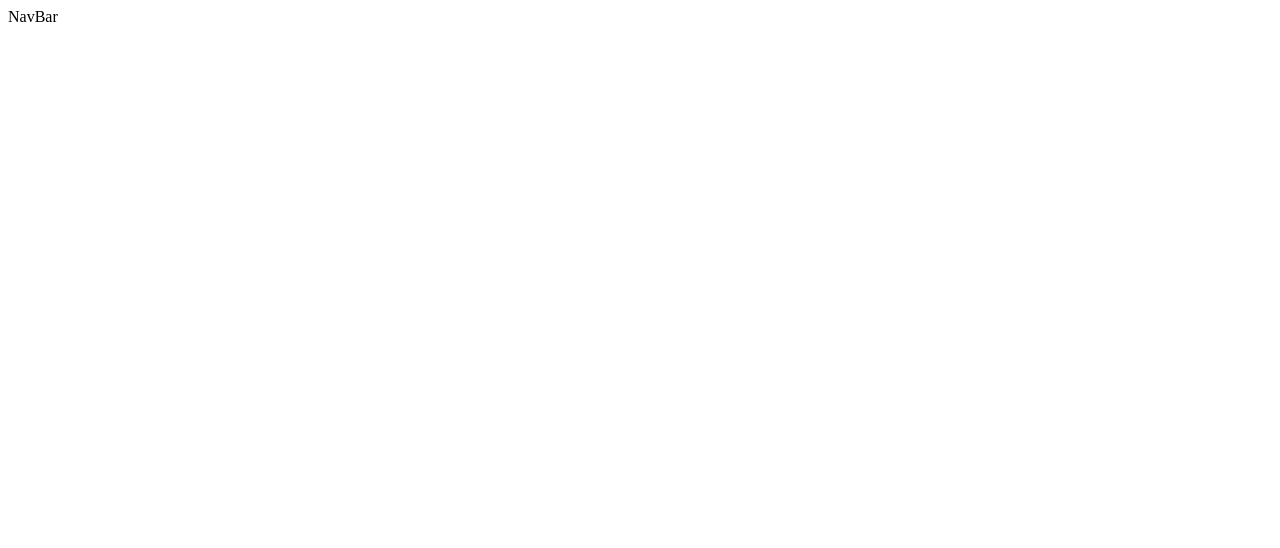
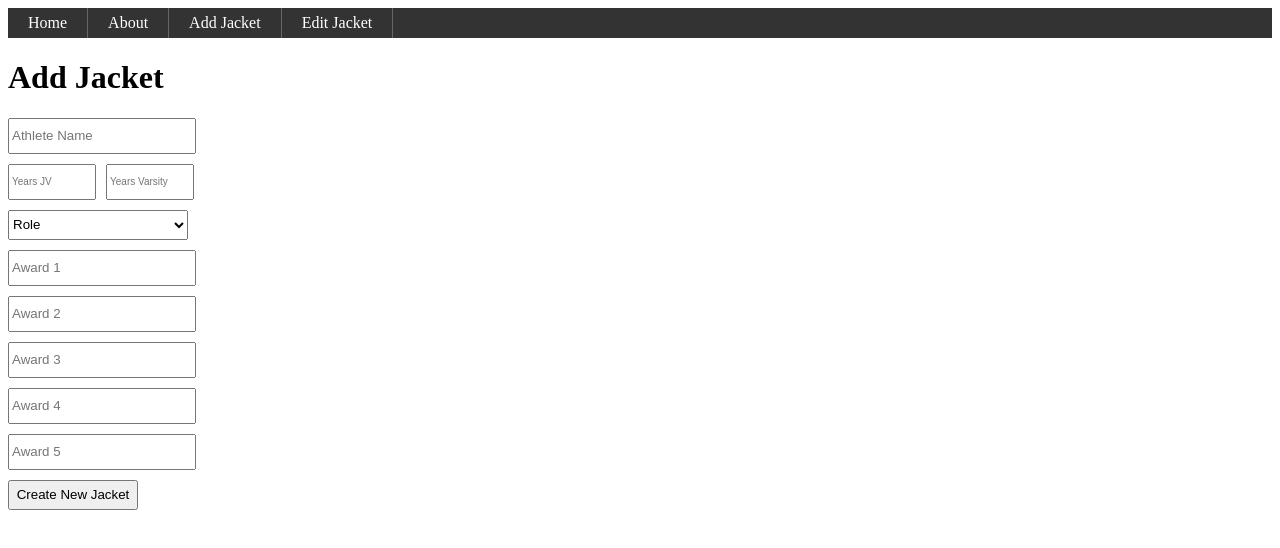
Before and after one commit to BLewis739/wrestling_jackets, a React (Create React App) app in the folder client/: page /AddJacket in a window 1280 px wide. Before the commit this address had no page. Shown: the top 548 px of the page. Built offline with nearby package versions, Linux system fonts and the light colour scheme.

Commit message:
Post works, but needs a hard coded ID for athlete and order'

```diff
--- a/client/src/App.css
+++ b/client/src/App.css
@@ -1,35 +1,39 @@
+/*
+-------------------
+Jacket card styling
+-------------------
+*/
+
 .jacket-card {
-  width: 800px;
-  height: 700px;
+  width: 600px;
+  height: 525px;
   border: solid black 1px;
   position: relative;
   text-align: center;
   color: white;
   font-family: 'Franklin Gothic Medium', 'Arial Narrow', Arial, sans-serif;
-  font-size: 20px;
+  font-size: 16px;
   font-weight: bold;
 }
 
 .jacket-card img {
-  width: 800px;
-  height: 700px;
+  width: 600px;
+  height: 525px;
 }
 
 .name {
   position: absolute;
   left: 10%;
   right: 50%;
-  top: 40%;
-  bottom: 40%;
-  font-size: 28px;
+  top: 41%;
+  font-size: 22px;
 }
 
 .role {
   position: absolute;
   left: 10%;
   right: 50%;
-  top: 45%;
-  bottom: 35%;
+  top: 46.5%;
 }
 
 .award1 {
@@ -74,8 +78,7 @@
 
 .starBanner {
   position: absolute;
-  left: 39%;
-  right: 11%;
+  left: 61%;
   top: 50%;
   bottom: 45%;
 }
@@ -84,3 +87,60 @@
   width: 25px;
   height: 25px;
 }
+
+/*
+-------------------
+Nav Bar Styling
+-------------------
+*/
+
+nav {
+  display: flex;
+  justify-content: flex-start;
+  align-items: center;
+  background-color: #333333;
+  height: 30px;
+}
+
+.navLink {
+  color: white;
+  text-decoration: none;
+  border-right: #666666 solid 1px;
+  padding: 6px 20px;
+}
+
+.navLink:hover {
+  background-color: #999999;
+  color: black;
+}
+
+/*
+-----------------------
+New Jacket Page Styling
+-----------------------
+*/
+
+.new-jacket-form form {
+  display: flex;
+  flex-direction: column;
+}
+
+.new-jacket-form input,
+select,
+button {
+  display: block;
+  height: 30px;
+  width: 180px;
+  margin-bottom: 10px;
+}
+
+.new-jacket-form button {
+  width: 130px;
+}
+
+.new-jacket-form .star-input {
+  width: 80px;
+  font-size: 10px;
+  display: inline-block;
+  margin-right: 10px;
+}
--- a/client/src/App.js
+++ b/client/src/App.js
@@ -2,6 +2,8 @@ import { Routes, Route } from 'react-router-dom'
 import './App.css'
 import Home from './pages/Home'
 import NavBar from './components/NavBar'
+import About from './pages/About'
+import AddJacket from './pages/AddJacket'
 
 const App = () => {
   return (
@@ -12,6 +14,8 @@ const App = () => {
       <main>
         <Routes>
           <Route path="/" element={<Home />} />
+          <Route path="About" element={<About />} />
+          <Route path="AddJacket" element={<AddJacket />} />
         </Routes>
       </main>
     </div>
--- a/client/src/components/JacketCard.js
+++ b/client/src/components/JacketCard.js
@@ -10,10 +10,22 @@ const JacketCard = ({ athletes, athleteId, jacket }) => {
 
   const getStarBannerArray = (emptyStars, fullStars) => {
     for (let i = 0; i < emptyStars; i++) {
-      starBanner.push('https://imgur.com/AxSbxh3')
+      starBanner.push(
+        <img
+          src="https://imgur.com/AxSbxh3.png"
+          alt="empty-star"
+          key={Math.random(0, 100) * 100}
+        ></img>
+      )
     }
     for (let i = 0; i < fullStars; i++) {
-      starBanner.push('https://imgur.com/OSNaUNN')
+      starBanner.push(
+        <img
+          src="https://imgur.com/OSNaUNN.png"
+          alt="full-star"
+          key={Math.random(0, 100) * 100}
+        ></img>
+      )
     }
   }
 
@@ -29,10 +41,7 @@ const JacketCard = ({ athletes, athleteId, jacket }) => {
       <div className="award3">{jacket.award3}</div>
       <div className="award4">{jacket.award4}</div>
       <div className="award5">{jacket.award5}</div>
-      <div className="starBanner">
-        <img src="https://imgur.com/AxSbxh3.png"></img>
-        <img src="https://imgur.com/OSNaUNN.png"></img>
-      </div>
+      <div className="starBanner">{starBanner}</div>
     </div>
   )
 }
--- a/client/src/components/NavBar.js
+++ b/client/src/components/NavBar.js
@@ -1,6 +1,21 @@
-//import { Link } from 'react-router-dom'
+import { Link } from 'react-router-dom'
 
 const NavBar = () => {
-  return <nav>NavBar</nav>
+  return (
+    <nav>
+      <Link className="navLink" to="/">
+        Home
+      </Link>
+      <Link className="navLink" to="/About">
+        About
+      </Link>
+      <Link className="navLink" to="/AddJacket">
+        Add Jacket
+      </Link>
+      <Link className="navLink" to="/AdjustJacket">
+        Edit Jacket
+      </Link>
+    </nav>
+  )
 }
 export default NavBar
--- a/client/src/pages/About.js
+++ b/client/src/pages/About.js
@@ -0,0 +1,23 @@
+const About = () => {
+  return (
+    <div className="about">
+      <h1>About</h1>
+      <p>
+        This site was created by Brad Lewis, full stack developer and head
+        wrestling coach at Excel Academy high school. The site uses MongoDB,
+        Express, React.js, and Node.js and was developed as part of the General
+        Assembly Software Engineering Immersive course in March 2022.
+      </p>
+      <div className="social-links">
+        <h3>External Links</h3>
+        <a href="https://github.com/BLewis739">GitHub</a>
+        <a href="https://www.linkedin.com/in/brad-lewis-8b110a100/">LinkedIn</a>
+        <a href="https://www.excelacademy.org/network-athletics/">
+          Excel Academy Athletics
+        </a>
+      </div>
+    </div>
+  )
+}
+
+export default About
--- /dev/null
+++ b/client/src/pages/AddJacket.js
@@ -0,0 +1,128 @@
+import { useState } from 'react'
+import axios from 'axios'
+import { useNavigate } from 'react-router-dom'
+
+const AddJacket = () => {
+  const [newJacket, setNewJacket] = useState({
+    athlete: '6241f15698ac45c8bf098492',
+    emptyStars: 0,
+    fullStars: 0,
+    role: '',
+    award1: '',
+    award2: '',
+    award3: '',
+    award4: '',
+    award5: '',
+    isNewJacket: true,
+    isBeforeJacket: false,
+    orderNum: '6241f15698ac45c8bf098479'
+  })
+
+  let navigate = useNavigate()
+  const handleSubmit = (e) => {
+    e.preventDefault()
+
+    axios
+      .post('http://localhost:3001/jackets', newJacket)
+      .then((res) => console.log('successful add'))
+      .catch((err) => console.log(err.data))
+    navigate('/')
+  }
+
+  const disableBtn = () => {
+    if (newJacket.emptyStars + newJacket.fullStars === 0) {
+      return true
+    }
+  }
+
+  return (
+    <div className="new-jacket-form">
+      <h1>Add Jacket</h1>
+      <form onSubmit={handleSubmit}>
+        <input type="text" name="athlete" placeholder="Athlete Name"></input>
+        <div className="years">
+          <input
+            className="star-input"
+            type="number"
+            required
+            min="0"
+            name="emptyStars"
+            placeholder="Years JV"
+            onChange={(e) =>
+              setNewJacket({ ...newJacket, emptyStars: e.target.value })
+            }
+          ></input>
+          <input
+            className="star-input"
+            type="number"
+            required
+            min="0"
+            name="fullStars"
+            placeholder="Years Varsity"
+            onChange={(e) =>
+              setNewJacket({ ...newJacket, fullStars: e.target.value })
+            }
+          ></input>
+        </div>
+        <select
+          id="role"
+          name="role"
+          value={newJacket.role}
+          onChange={(e) => setNewJacket({ ...newJacket, role: e.target.value })}
+        >
+          <option value="" defaultValue={''} disabled hidden>
+            Role
+          </option>
+          <option value="">None</option>
+          <option value="Capt.">Captain</option>
+          <option value="Manager">Manager</option>
+        </select>
+        <input
+          type="text"
+          name="award1"
+          placeholder="Award 1"
+          onChange={(e) =>
+            setNewJacket({ ...newJacket, award1: e.target.value })
+          }
+        ></input>
+        <input
+          type="text"
+          name="athlete"
+          placeholder="Award 2"
+          onChange={(e) =>
+            setNewJacket({ ...newJacket, award2: e.target.value })
+          }
+        ></input>
+        <input
+          type="text"
+          name="athlete"
+          placeholder="Award 3"
+          onChange={(e) =>
+            setNewJacket({ ...newJacket, award3: e.target.value })
+          }
+        ></input>
+        <input
+          type="text"
+          name="athlete"
+          placeholder="Award 4"
+          onChange={(e) =>
+            setNewJacket({ ...newJacket, award4: e.target.value })
+          }
+        ></input>
+        <input
+          type="text"
+          name="athlete"
+          placeholder="Award 5"
+          onChange={(e) =>
+            setNewJacket({ ...newJacket, award5: e.target.value })
+          }
+        ></input>
+        <button className="submitButton" text="Submit" disabled={disableBtn}>
+          Create New Jacket
+        </button>
+      </form>
+    </div>
+  )
+}
+
+export default AddJacket
--- a/client/src/pages/Home.js
+++ b/client/src/pages/Home.js
@@ -8,17 +8,10 @@ const Home = () => {
   const [jackets, setJackets] = useState([])
 
   useEffect(() => {
-    const getAthletes = async () => {
-      const res = await axios.get(`http://localhost:3001/athletes`)
-      setAthletes(res.data)
-    }
-    getAthletes()
-  }, [])
-
-  useEffect(() => {
     const getJackets = async () => {
       const res = await axios.get(`http://localhost:3001/jackets`)
-      setJackets(res.data)
+      setAthletes(res.data.athletes)
+      setJackets(res.data.jackets)
     }
     getJackets()
   }, [])
```
Also changed, not shown: client/src/pages/NewJacket.js (deleted), 1 other file (tests, documents, lock files or other folders).
